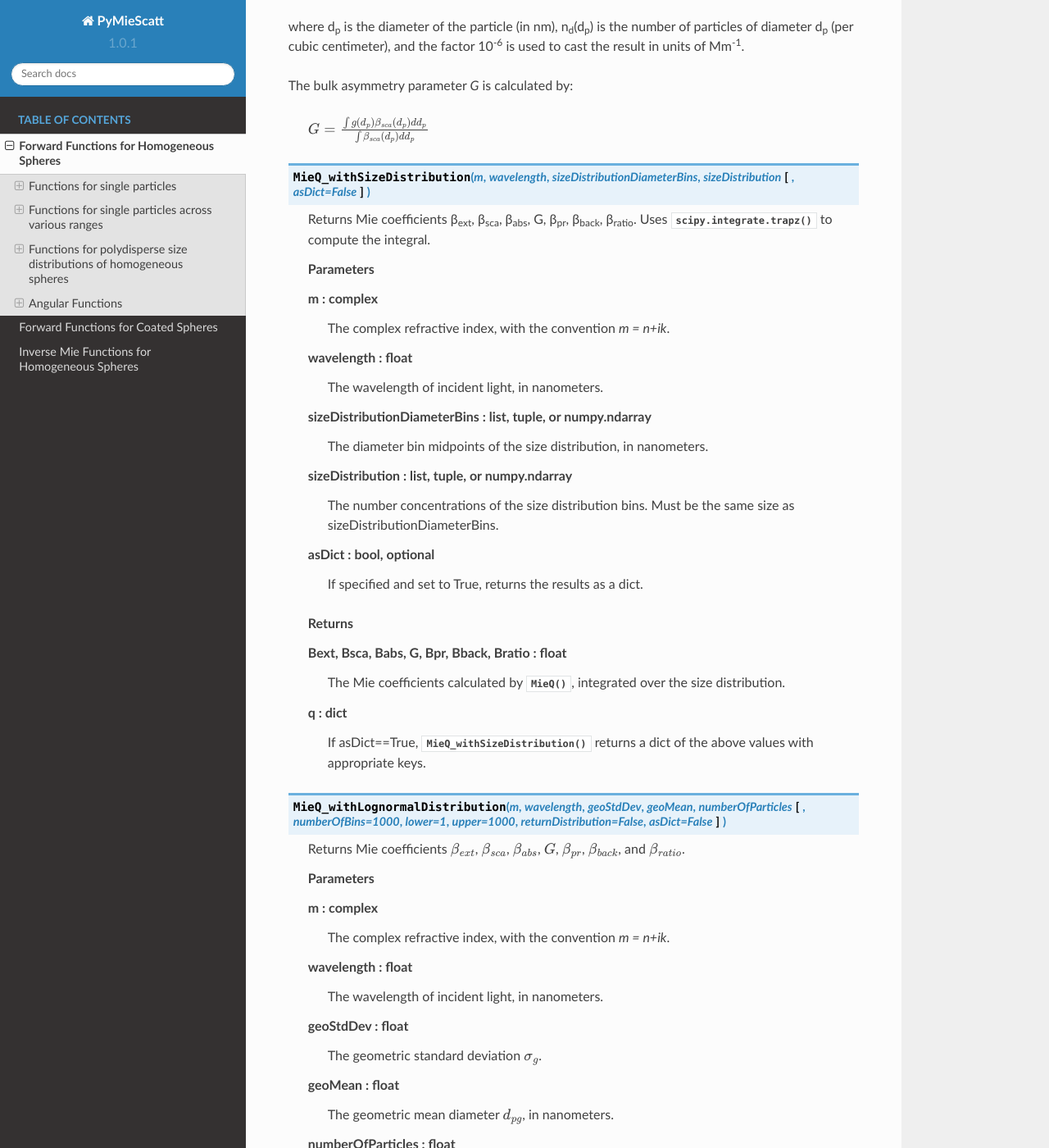
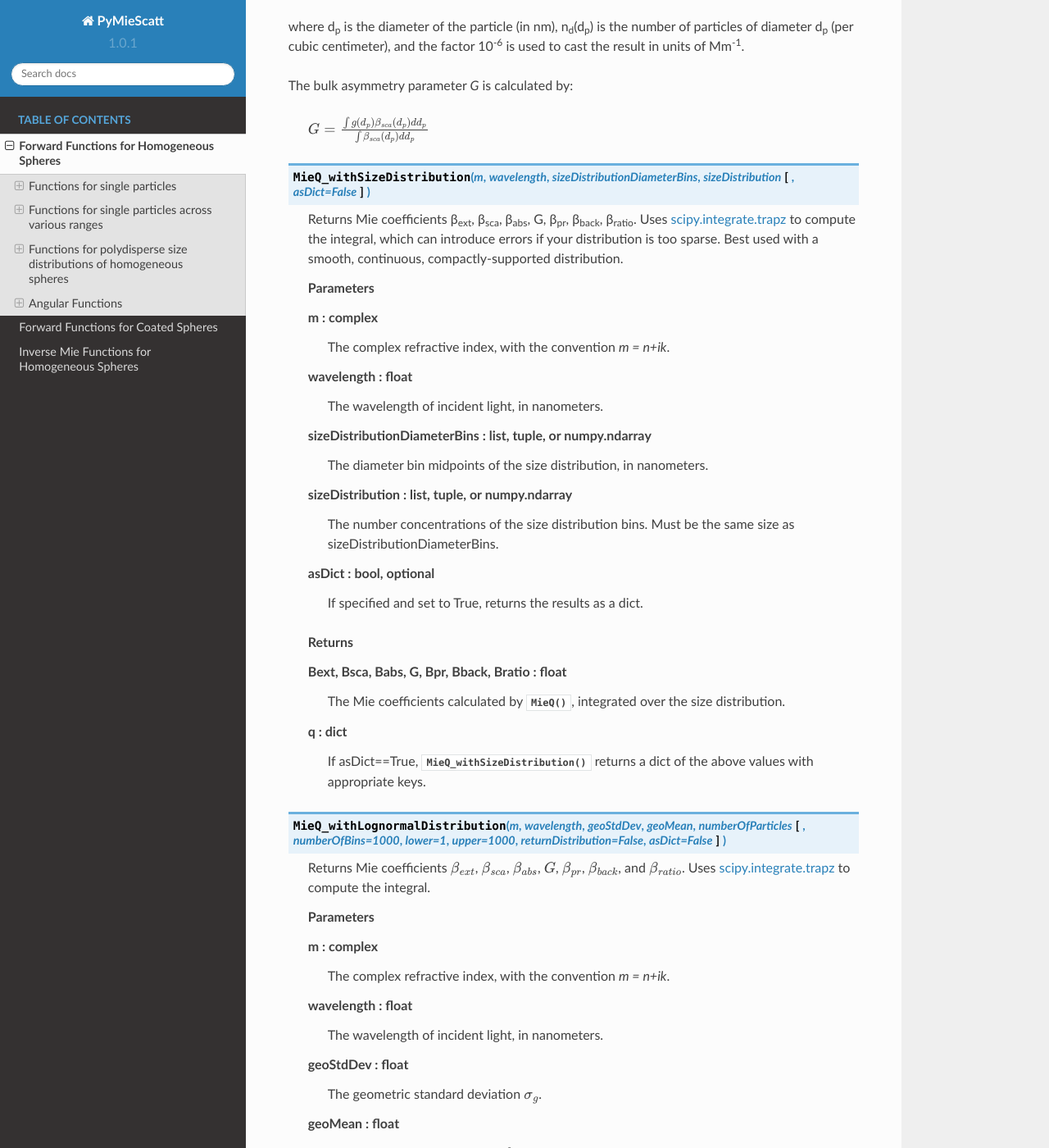
Before and after one commit to bsumlin/PyMieScatt, a Sphinx documentation site: the page built from docs/forward.rst, in a window 1280 px wide and 1400 px high, scrolled down 6515 px. Shown: the whole window at 82% size. Built offline with Sphinx 7.4.7 and the Read the Docs theme 2.0.0, drawn with Linux system fonts in a browser that asks for light colours; formulas are drawn with MathJax 3; pages that are not in the unit, such as notebooks, are missing from menus.

Commit message:
intersphinx is dumb

```diff
--- a/docs/conf.py
+++ b/docs/conf.py
@@ -164,4 +164,4 @@ texinfo_documents = [
 
 
 # Example configuration for intersphinx: refer to the Python standard library.
-intersphinx_mapping = {'https://docs.python.org/': None}
+intersphinx_mapping = {'https://docs.python.org/': None, 'http://docs.scipy.org/doc/scipy/reference': None}
--- a/docs/forward.rst
+++ b/docs/forward.rst
@@ -270,7 +270,7 @@ The bulk asymmetry parameter *G* is calculated by:
 
 .. py:Function:: MieQ_withSizeDistribution(m, wavelength, sizeDistributionDiameterBins, sizeDistribution[, asDict=False])
 
-   Returns Mie coefficients β\ :sub:`ext`, β\ :sub:`sca`, β\ :sub:`abs`, G, β\ :sub:`pr`, β\ :sub:`back`, β\ :sub:`ratio`. Uses :py:func:`scipy.integrate.trapz` to compute the integral.
+   Returns Mie coefficients β\ :sub:`ext`, β\ :sub:`sca`, β\ :sub:`abs`, G, β\ :sub:`pr`, β\ :sub:`back`, β\ :sub:`ratio`. Uses `scipy.integrate.trapz <https://docs.scipy.org/doc/scipy-0.10.1/reference/generated/scipy.integrate.trapz.html>`_ to compute the integral, which can introduce errors if your distribution is too sparse. Best used with a smooth, continuous, compactly-supported distribution.
 
    **Parameters**
 
@@ -296,7 +296,7 @@ The bulk asymmetry parameter *G* is calculated by:
 
 .. py:Function:: MieQ_withLognormalDistribution(m, wavelength, geoStdDev, geoMean, numberOfParticles[, numberOfBins=1000, lower=1, upper=1000, returnDistribution=False, asDict=False])
 
-   Returns Mie coefficients :math:`\beta_{ext}`, :math:`\beta_{sca}`, :math:`\beta_{abs}`, :math:`G`, :math:`\beta_{pr}`, :math:`\beta_{back}`,  and :math:`\beta_{ratio}`.
+   Returns Mie coefficients :math:`\beta_{ext}`, :math:`\beta_{sca}`, :math:`\beta_{abs}`, :math:`G`, :math:`\beta_{pr}`, :math:`\beta_{back}`,  and :math:`\beta_{ratio}`. Uses `scipy.integrate.trapz <https://docs.scipy.org/doc/scipy-0.10.1/reference/generated/scipy.integrate.trapz.html>`_ to compute the integral.
 
    **Parameters**
 
```
